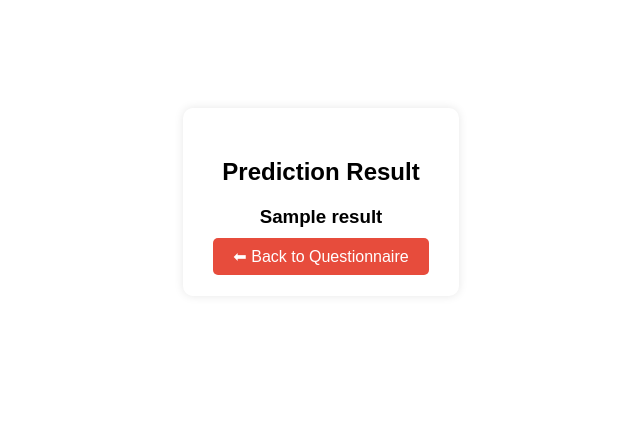
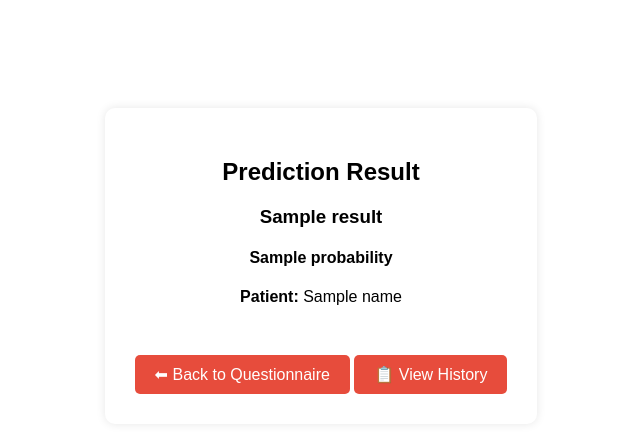
Before and after one commit to Pavani29105/heart-disease-prediction, a Flask app: template templates/result.html in a window 1280 px wide. Shown: the top 433 px of the page, without its empty margins (319-959 px from the left). Run offline with Flask 3, Linux system fonts and the light colour scheme; the template is opened without the code that fills it: most values are stand-ins (such as "Sample title", 1, 10 or a date in 2020); parts of the project's set-up code (start-up, migrations or seed data) failed here and were passed over.

Commit message:
Update result.html

```diff
--- a/templates/result.html
+++ b/templates/result.html
@@ -15,7 +15,7 @@
             box-shadow: 0 0 10px rgba(0,0,0,0.1);
         }
         .btn {
-            margin-top: 20px;
+            margin-top: 15px;
             padding: 10px 20px;
             background-color: #e74c3c;
             color: white;
@@ -23,15 +23,29 @@
             border-radius: 5px;
             text-decoration: none;
             font-size: 16px;
+            display: inline-block;
+        }
+        .btn:hover {
+            background-color: #c0392b;
         }
     </style>
 </head>
 <body>
     <div class="box">
         <h2>Prediction Result</h2>
+
         <h3>{{ result }}</h3>
+        <h4>{{ probability }}</h4>
+        <p><strong>Patient:</strong> {{ name }}</p>
 
+        <br>
+
+        <!-- Back Button -->
         <a href="/" class="btn">⬅ Back to Questionnaire</a>
+
+        <!-- History Button -->
+        <a href="/history" class="btn">📋 View History</a>
+
     </div>
 </body>
 </html>
```
